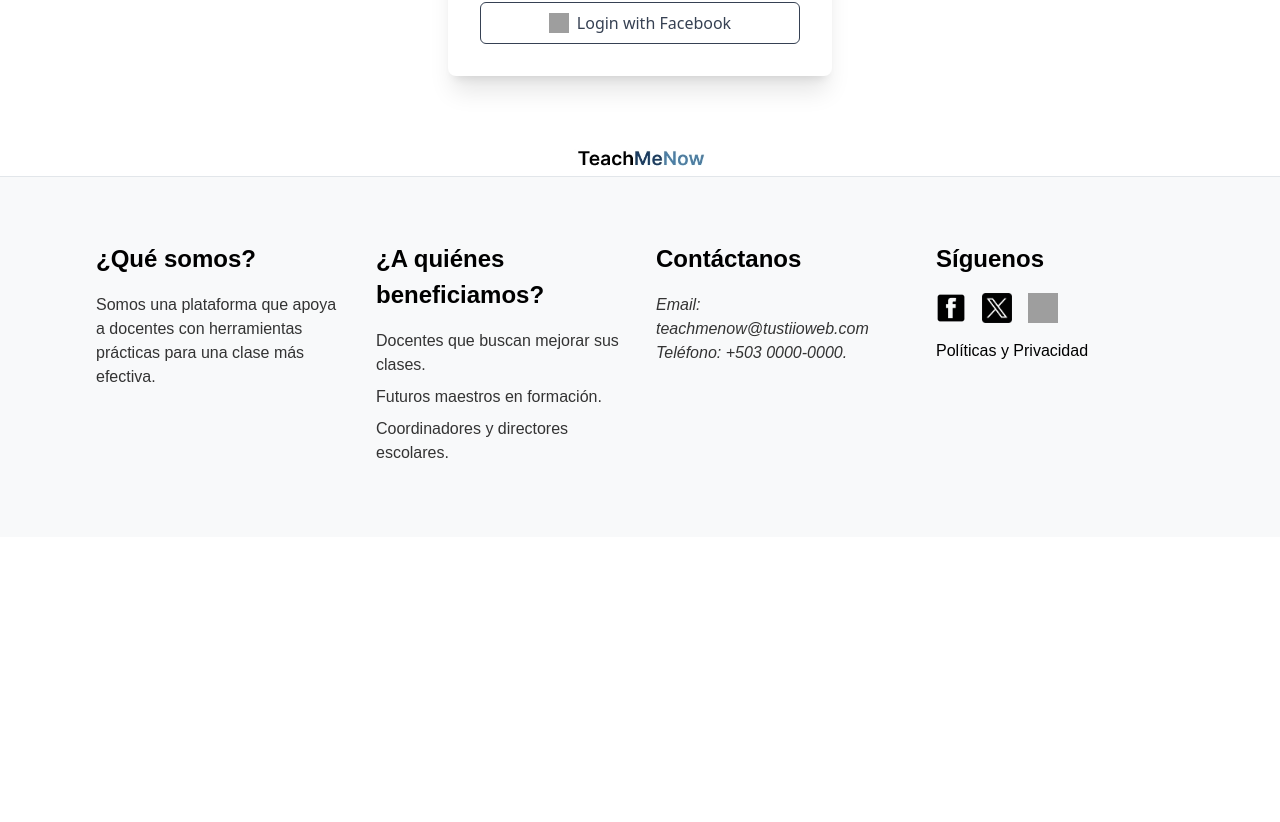
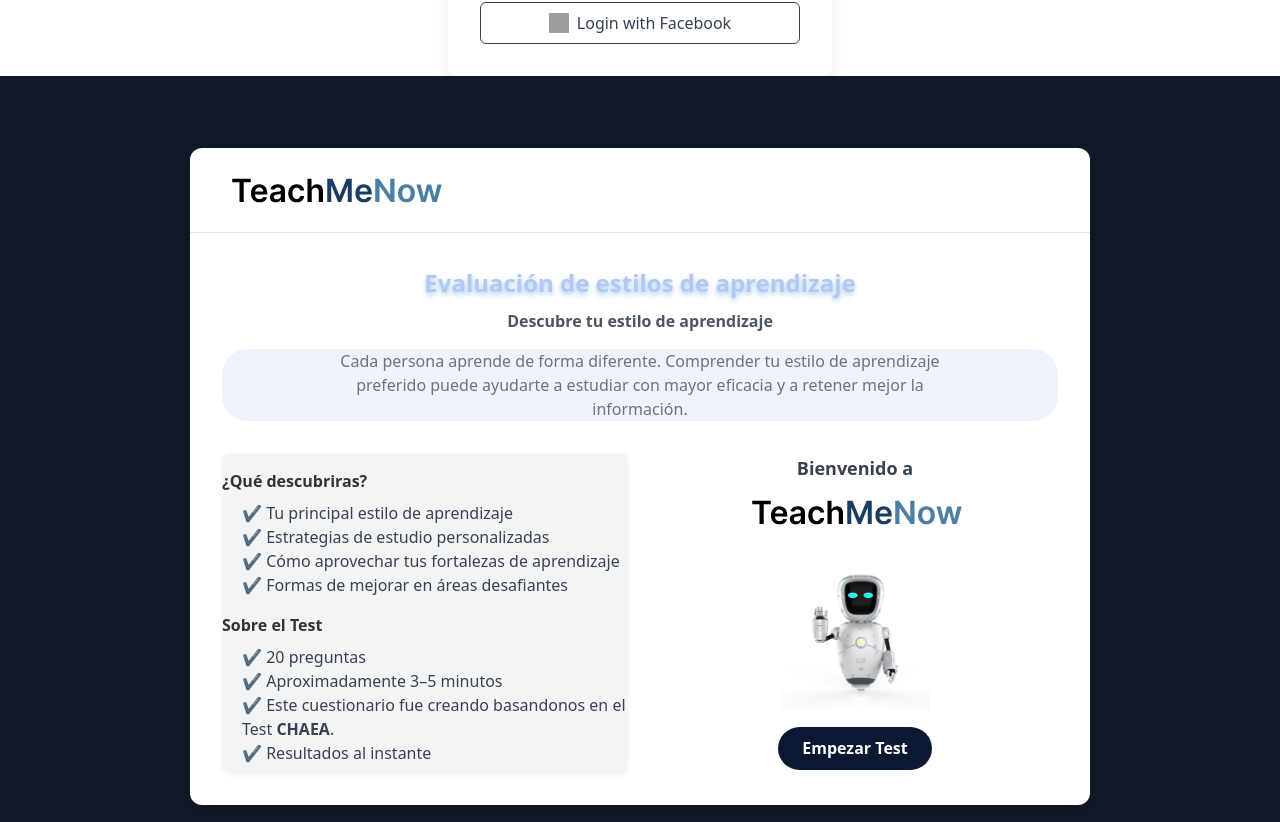
Before and after one commit to kike-algoclick/TeachMeNowFrontEnd, a React (Vite) app: page / in a window 1280 px wide. Shown: the part 458-1280 px from the top of the page. Before the commit the page ends 995 px from the top, so only its background shows below. Built offline with nearby package versions, Linux system fonts and the light colour scheme; grey boxes are pictures that could not be loaded.

Commit message:
Test Information

```diff
--- a/src/App.jsx
+++ b/src/App.jsx
@@ -1,12 +1,14 @@
 import React from "react";
 import { Footer } from "./Footer.jsx";
 import Login from "./Login";
+import { Test } from "./testEstudiante.jsx";
 
 function App() {
     return (
       <>
         <Login />
         <div className="App">
+          <Test/>
           <Footer />
         </div>
 
--- /dev/null
+++ b/src/CSS/student.css
@@ -0,0 +1,148 @@
+.app-container {
+  background: #111827; /* gris oscuro */
+  min-height: 100vh;
+  display: flex;
+  justify-content: center;
+  align-items: center;
+  padding: 1rem;
+  color: #333;
+}
+
+/* Card */
+.card {
+  background: #fff;
+  border-radius: 12px;
+  box-shadow: 0 6px 16px rgba(0, 0, 0, 0.15);
+  max-width: 900px;
+  width: 100%;
+  overflow: hidden;
+}
+
+/* Header */
+.header {
+  display: flex;
+  justify-content: space-between;
+  align-items: center;
+  border-bottom: 1px solid #e5e7eb;
+  padding: 12px 20px;
+}
+
+.header-title {
+  font-size: 14px;
+  font-weight: 600;
+  color: #374151;
+}
+
+.logo {
+  height: 28px;
+}
+
+/* Content */
+.content {
+  padding: 2rem;
+  text-align: center;
+}
+
+.title {
+  font-size: 24px;
+  font-weight: bold;
+  color: #b1c9ef; /* azul */
+  margin-bottom: 0.5rem;
+   text-shadow: 0px 2px 4px rgba(26,115,232,0.25),
+        0px 4px 6px rgba(26,115,232,0.15);
+}
+.subtitle {
+  color: #4b5563;
+  margin-bottom: 1rem;
+}
+
+.description {
+  color: #6b7280;
+  max-width: 600px;
+  margin: 0 auto 2rem auto;
+}
+
+.Cuadrito{
+  background-color: #f0f3fa;
+  border-radius: 25px;
+}
+
+.grid {
+  display: grid;
+  grid-template-columns: 1fr 1fr;
+  gap: 1.5rem;
+}
+
+
+.info-box {
+  background: #f3f4f6;
+  padding: 2.5.5rem;
+  border-radius: 8px;
+  text-align: left;
+  box-shadow: 0 2px 6px rgba(0, 0, 0, 0.05);
+}
+
+
+.info-box li::before{
+   content: "✔ ";
+    color: green;
+    font-weight: bold;
+}
+
+.info-box h3 {
+  margin-top: 1rem;
+  font-size: 16px;
+  font-weight: 600;
+}
+
+.info-box ul {
+  margin: 0.5rem 0;
+  padding-left: 20px;
+  color: #374151;
+}
+
+/* Right Box */
+.right-box {
+  display: flex;
+  flex-direction: column;
+  align-items: center;
+  justify-content: center;
+}
+
+.welcome {
+  font-size: 18px;
+  font-weight: 600;
+  color: #374151;
+  margin-bottom: 1rem;
+}
+
+.highlight {
+  color: #2563eb;
+}
+
+.robot {
+  width: 150px;
+  margin-bottom: 1rem;
+}
+
+.start-btn {
+  background: #0a1931;;
+  color: #fff;
+  padding: 0.6rem 1.5rem;
+  border: none;
+  border-radius: 9999px;
+  cursor: pointer;
+  font-weight: 600;
+  transition: background 0.3s ease;
+}
+
+.start-btn:hover {
+  background: #0a1931;
+}
+
+/* Responsive */
+@media (max-width: 768px) {
+  .grid {
+    grid-template-columns: 1fr;
+  }
+}
--- /dev/null
+++ b/src/testEstudiante.jsx
@@ -0,0 +1,60 @@
+import React from "react";
+import "./CSS/student.css";
+
+export function Test() {
+  return (
+
+    <div className="app-container">
+      <div className="card">
+
+        <div className="header">
+          <a href="#"><img src="/Captura de pantalla_13-8-2025_222029_www.figma.com.jpeg" alt="" /></a>
+        </div>
+
+
+        <div className="content">
+          <h1 className="title">Evaluación de estilos de aprendizaje</h1>
+          <p className="subtitle"><b>Descubre tu estilo de aprendizaje</b></p>
+          <div className="Cuadrito">
+            <p className="description">
+            Cada persona aprende de forma diferente. Comprender tu estilo de
+            aprendizaje preferido puede ayudarte a estudiar con mayor eficacia y a retener mejor la información.
+          </p>
+          </div>
+          <div className="grid">
+
+            <div className="info-box">
+              <h3>¿Qué descubriras?</h3>
+              <ul className="Check">
+                <li>Tu principal estilo de aprendizaje</li>
+                <li>Estrategias de estudio personalizadas</li>
+                <li>Cómo aprovechar tus fortalezas de aprendizaje</li>
+                <li>Formas de mejorar en áreas desafiantes</li>
+              </ul>
+
+              <h3>Sobre el Test</h3>
+              <ul>
+                <li>20 preguntas</li>
+                <li>Aproximadamente 3–5 minutos</li>
+                <li>
+                  Este cuestionario fue creando basandonos en el Test <b>CHAEA</b>.
+                </li>
+                <li>Resultados al instante</li>
+              </ul>
+            </div>
+
+
+            <div className="right-box">
+              <p className="welcome">
+                Bienvenido a <a href="#"><img src="/Captura de pantalla_13-8-2025_222029_www.figma.com.jpeg" alt="" /></a>
+              </p>
+              <a href="#"><img src="/Robot.avif" alt="" className="robot" /></a>
+              <button className="start-btn">Empezar Test</button>
+            </div>
+          </div>
+        </div>
+      </div>
+    </div>
+
+  );
+}
```
Also changed, not shown: Robot.avif (added).
